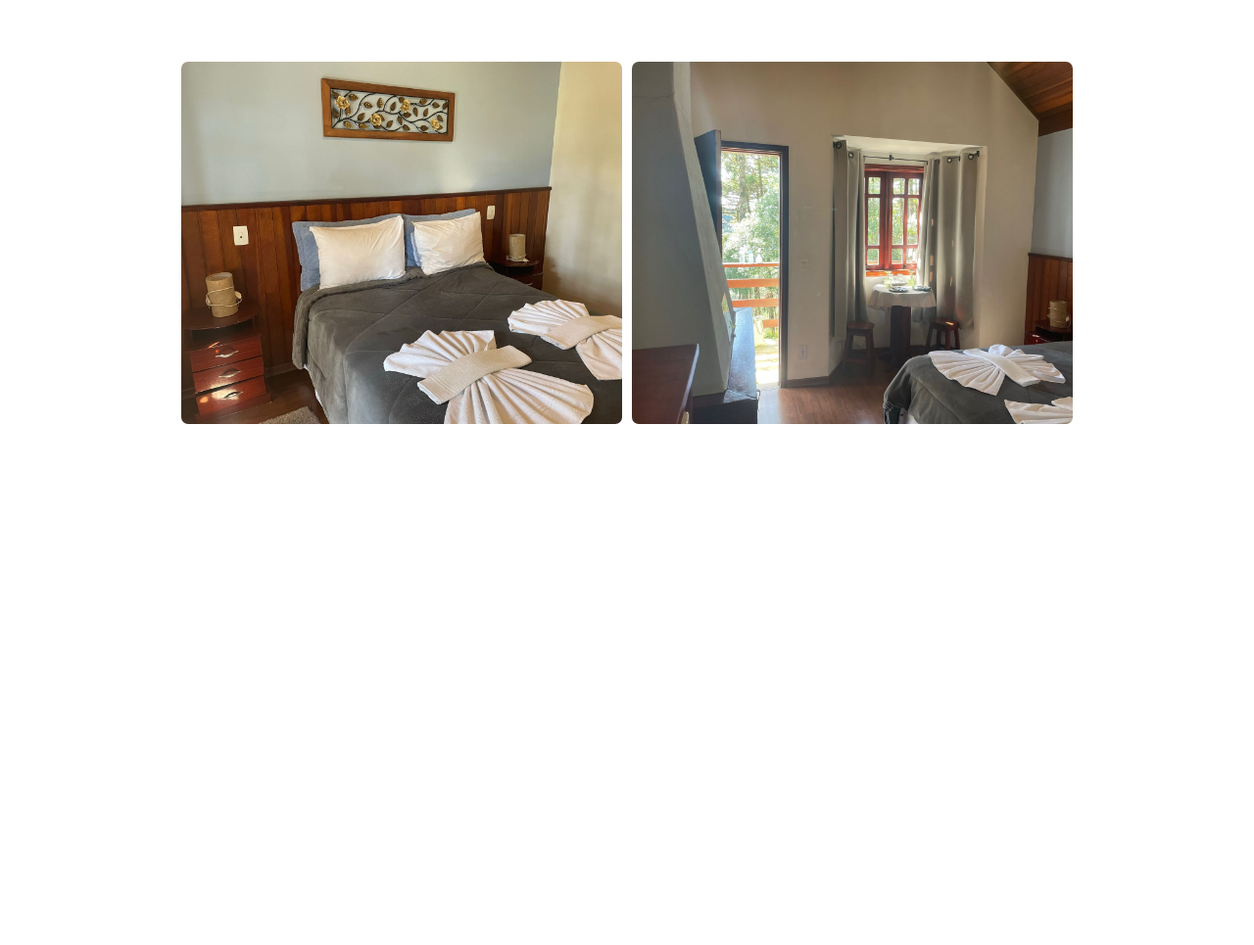
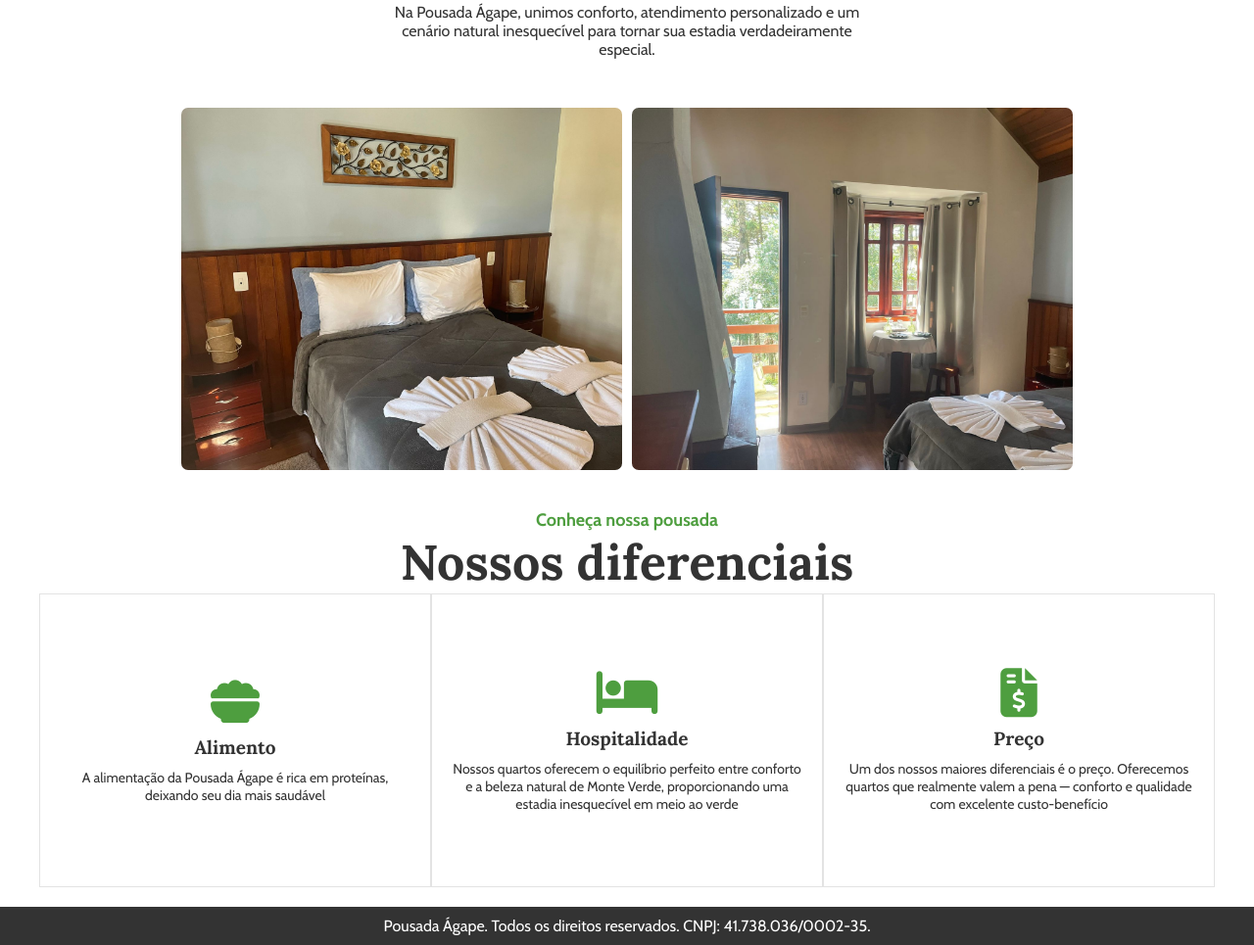
Before and after one commit to forcaweb/hotel-landing-page, a plain HTML site: page index.html in a window 1280 px wide. Shown: the part 1177-2142 px from the top of the page at 98% size. Before the commit the page ends 1672 px from the top, so only its background shows below. Drawn offline with nearby package versions, Linux system fonts and the light colour scheme.

Commit message:
Finalização da primeira versão

```diff
--- a/css/style.css
+++ b/css/style.css
@@ -481,6 +481,99 @@ body {
       }
     }
   }
+
+  .container-differential {
+    position: relative;
+    display: flex;
+    justify-content: center;
+    align-items: center;
+    padding: 20px;
+    flex-direction: column;
+    h3 {
+      font-size: 18px;
+      position: relative;
+      color: var(--green-clean);
+      display: block;
+
+      text-align: center;
+    }
+
+    h2 {
+      font-size: 50px;
+      position: relative;
+      color: var(--black);
+      display: block;
+      font-family: "Lora";
+      text-align: center;
+    }
+
+    p {
+      font-size: 16px;
+      position: relative;
+      color: var(--black);
+      display: block;
+      font-family: "Cabin";
+      text-align: center;
+    }
+
+    .box-differential {
+      position: relative;
+      display: flex;
+      justify-content: center;
+      align-items: flex-start;
+      flex-direction: row;
+      flex-wrap: wrap;
+
+      .list-box {
+        position: relative;
+        display: flex;
+        justify-content: center;
+        align-items: center;
+        flex-direction: column;
+        width: 400px;
+        border: 1px solid var(--grey);
+        height: 300px;
+        padding: 20px;
+        gap: 10px;
+
+        i {
+          position: relative;
+          display: block;
+          font-size: 50px;
+          color: var(--green-clean);
+        }
+
+        h4 {
+          font-size: 19px;
+          position: relative;
+          color: var(--black);
+          display: block;
+          font-family: "Lora";
+          text-align: center;
+        }
+
+        p {
+      font-size: 14px;
+      position: relative;
+      color: var(--black);
+      display: block;
+      font-family: "Cabin";
+      text-align: center;
+    }
+      }
+    }
+  }
+
+  .footer-site{
+    position: relative;
+    display: flex;
+    justify-content: center;
+    align-items: center;
+    background-color: var(--black);
+    color: var(--white);
+    padding: 10px;
+    width: 100%;
+  }
 }
 
 @media only screen and (max-width: 750px) {
--- a/index.html
+++ b/index.html
@@ -40,10 +40,11 @@
               /></a>
             </li>
             <li class="list bar-right contacts">
-              <i class="fa-solid fa-envelope"></i> test@gmail.com
+              <i class="fa-solid fa-envelope"></i>
+              reservas@pousadaagapemg.com.br
             </li>
             <li class="list contacts">
-              <i class="fa-solid fa-phone"></i> (66) 9 1234-5678
+              <i class="fa-solid fa-phone"></i> (35) 9 9159-6756
             </li>
           </ul>
 
@@ -105,10 +106,11 @@
             <nav class="navigations">
               <ul class="list-navs">
                 <li class="list contacts">
-                  <i class="fa-solid fa-envelope"></i> test@gmail.com
+                  <i class="fa-solid fa-envelope"></i>
+                  reservas@pousadaagapemg.com.br
                 </li>
                 <li class="list contacts">
-                  <i class="fa-solid fa-phone"></i> (66) 9 1234-5678
+                  <i class="fa-solid fa-phone"></i> (35) 9 9159-6756
                 </li>
               </ul>
 
@@ -256,18 +258,56 @@
           <h3>Sobre Nós</h3>
           <h2>A Pousda Ágape</h2>
           <p>
-            Sona.com is a leading online accommodation site. We’re passionate
-            about travel. Every day, we inspire and reach millions of travelers
-            across 90 local websites in 41 languages.
+            A Pousada Ágape está localizada em Monte Verde, um dos destinos mais
+            encantadores da Serra da Mantiqueira. Com mais de 10 anos de
+            experiência em hospitalidade, oferecemos um ambiente acolhedor,
+            tranquilo e cercado pela natureza.
+          </p>
+          <p>
+            Nossa localização privilegiada proporciona uma vista deslumbrante
+            para as montanhas e o verde exuberante da região, ao mesmo tempo em
+            que estamos a poucos minutos do centro de Monte Verde — ideal para
+            quem deseja explorar o charme local com facilidade.
+          </p>
+          <p>
+            Na Pousada Ágape, unimos conforto, atendimento personalizado e um
+            cenário natural inesquecível para tornar sua estadia verdadeiramente
+            especial.
           </p>
         </div>
         <div class="box-imgs">
-          <img src="/imgs/d1.jpg" alt="Quarto" width="1280" height="720">
-          <img src="/imgs/d2.jpg" alt="Quarto" width="1280" height="720">
+          <img src="/imgs/d1.jpg" alt="Quarto" width="1280" height="720" />
+          <img src="/imgs/d2.jpg" alt="Quarto" width="1280" height="720" />
         </div>
       </section>
+      <!-- Fim Sobre -->
+      <!-- Diferencial -->
+       <section class="container-differential">
+        <h3>Conheça nossa pousada</h3>
+        <h2>Nossos diferenciais</h2>
+        <div class="box-differential">
+          <div class="list-box">
+            <i class="fa-solid fa-bowl-food"></i>
+            <h4>Alimento</h4>
+            <p>A alimentação da Pousada Ágape é rica em proteínas, deixando seu dia mais saudável</p>
+          </div>
+          <div class="list-box">
+            <i class="fa-solid fa-bed"></i>
+            <h4>Hospitalidade</h4>
+            <p>Nossos quartos oferecem o equilíbrio perfeito entre conforto e a beleza natural de Monte Verde, proporcionando uma estadia inesquecível em meio ao verde</p>
+          </div>
+          <div class="list-box">
+            <i class="fa-solid fa-file-invoice-dollar"></i>
+            <h4>Preço</h4>
+            <p>Um dos nossos maiores diferenciais é o preço. Oferecemos quartos que realmente valem a pena — conforto e qualidade com excelente custo-benefício</p>
+          </div>
+        </div>
+       </section>
+      <!-- Fim Diferencial -->
 
-      <!-- Fim Sobre -->
+      <footer class="footer-site">
+        <p>Pousada Ágape. Todos os direitos reservados. CNPJ: 41.738.036/0002-35.</p>
+      </footer>
     </main>
 
     <script
```
